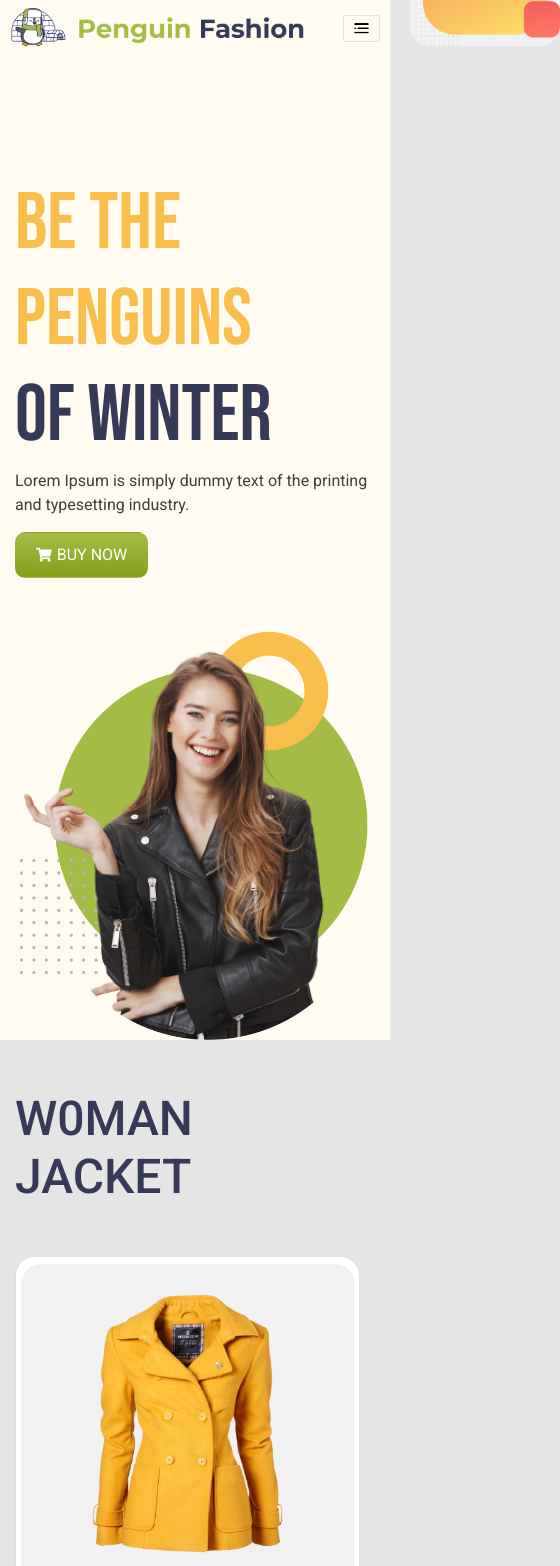
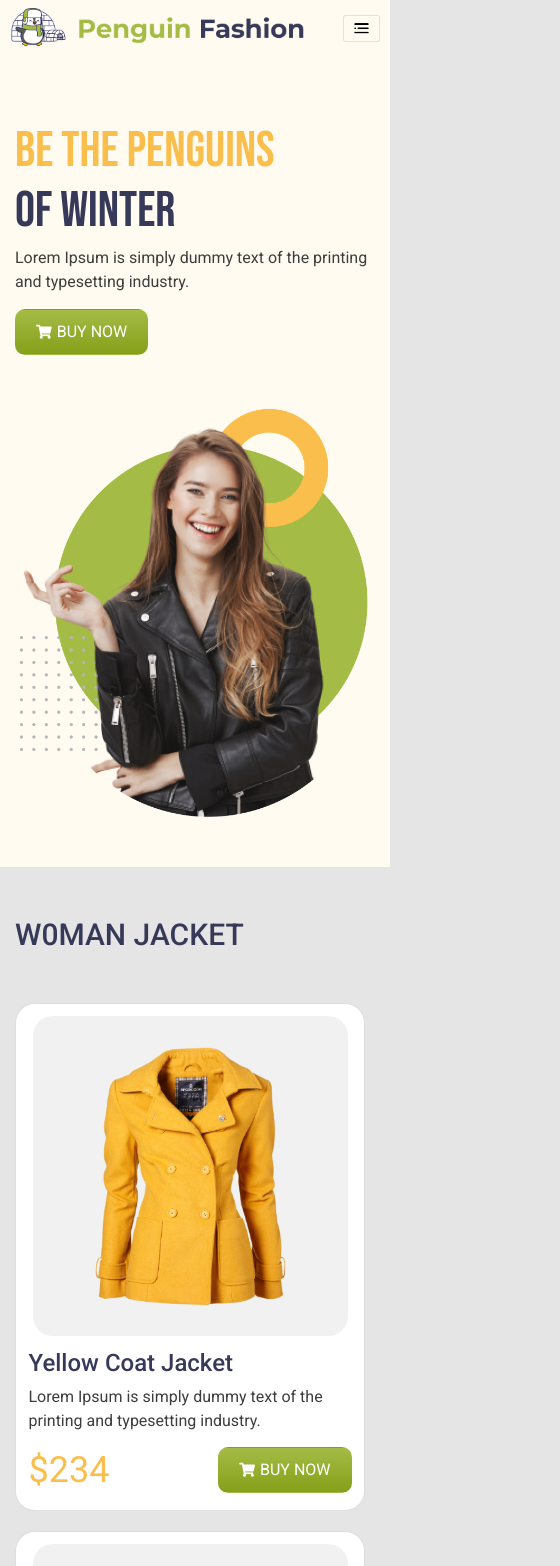
Before and after one commit to Shuvasish/assignmentTwo, a plain HTML site: page index.html in a window 390 px wide. Shown: the top 1566 px of the page, 560 px wide, since content can reach past the window. Drawn offline with nearby package versions, Linux system fonts and the light colour scheme.

Commit message:
more responsiveness

```diff
--- a/css/style.css
+++ b/css/style.css
@@ -41,7 +41,7 @@ body {
 .bg-custom{
 
 
-    margin-top: 7px;
+    margin-top: 15px;
     border-radius: 20px;
     background-color: #F1F1F1;
 }
@@ -70,12 +70,13 @@ body {
 }
 .wrapper{
     background-color: #FFFBF0;
+    padding-bottom: 5rem;
 }
 .man{
     margin-top: 8rem;
 }
 .img-container{
-    width: 334px;
+    width: 315px;
     height: 320px;
 
 }
@@ -144,3 +145,45 @@ body {
 .mtop{
     margin-top: 8rem;
 }
+/*                       ------------media---------------              */
+@media only screen and (max-width:1199.98px){
+    .m-custiom{
+
+    }
+    .m-c{
+        margin-bottom: 2rem;
+    }
+}
+@media only screen and (max-width:991.98px){
+    .m-custom{
+        margin-top: 5rem ;
+    }
+    .hero__heading{
+        font-size: 5rem;
+    }
+    .custom__heading{
+        font-size: 3rem;
+    }
+
+}
+@media only screen and (max-width:767.98px){
+    .m-custiom{
+
+    }
+    .bg-custom{
+        display: none;
+    }
+    .img-bottom{
+        margin-bottom: 3rem;
+    }
+}
+@media only screen and (max-width:575.98px){
+    .m-custiom{
+        margin-top: 1rem ;
+    }
+    .bg-custom{
+        display: none;
+        margin-top: 12px;
+    }
+
+}
--- a/index.html
+++ b/index.html
@@ -92,8 +92,8 @@
 
     <main class="container ">
         <section class="woman">
-            <h2 class="text-left custom__heading">W0Man Jacket</h2>
-            <div class="row mx-auto">
+            <h2 class=" text-sm-center text-md-left  custom__heading">W0Man Jacket</h2>
+            <div class="row ml-auto">
                 <div class="card d-flex flex-direction-row align-items-center m-c custom-round " style="width:35rem;">
                      <div class="img-container bg-custom  d-flex align-items-center justify-content-center ">
                           <img src="Image/1.png" class="card-img-top  " alt="...">
@@ -137,8 +137,8 @@
             </div>
         </section>
         <section class="man">
-            <h2 class="text-left custom__heading">Man Jacket</h2>
-            <div class="row mx-auto">
+            <h2 class="text-sm-center text-md-left  custom__heading">Man Jacket</h2>
+            <div class="row ml-auto">
                 <div class="card d-flex flex-direction-row align-items-center m-c custom-round " style="width:35rem;">
                      <div class="img-container bg-custom  d-flex align-items-center justify-content-center ">
                           <img src="Image/4.png" class="card-img-top  " alt="...">
```
